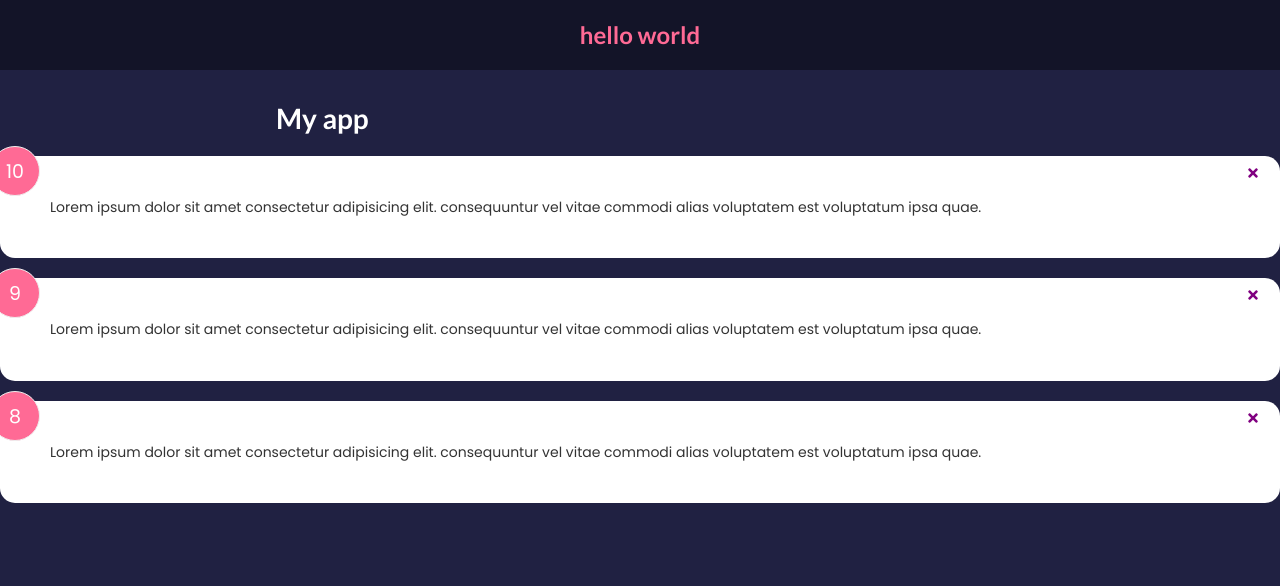
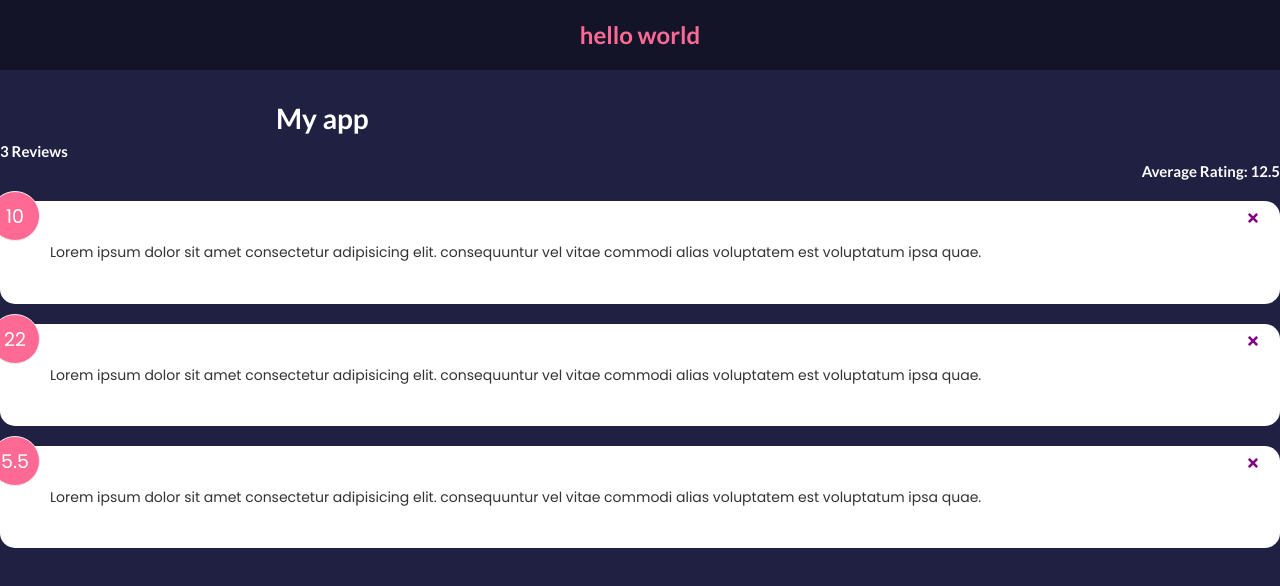
Before and after one commit to oliveroliverio/ud-brad-traversy-react-front-to-back-2022, a React (Create React App) app: page / in a window 1280 px wide. Shown: the top 586 px of the page. Built offline with nearby package versions, Linux system fonts and the light colour scheme.

Commit message:
01-calculating stats 1

```diff
--- a/src/App.js
+++ b/src/App.js
@@ -1,19 +1,20 @@
 import React, { useState } from "react";
 import Header from "./components/Header";
-import FeedbackItem from "./components/FeedbackItem";
 import FeedbackList from "./components/FeedbackList";
 import FeedbackData from "./data/FeedbackData";
+import FeedbackStats from "./components/FeedbackStats";
 
 // global level state vs component level state
 
 function App() {
   const [feedback, setFeedback] = useState(FeedbackData);
   const deleteFeedback = (id) => {
-    if (window.confirm("Are you sure you want to delete?")) {
-      // set feedback to new array filtering the item with the id that user clicked on
-      // keep all the items that DON"T match the id (clicked)
-      setFeedback(feedback.filter((item) => item.id !== id));
-    }
+    // if (window.confirm("Are you sure you want to delete?")) {
+    //   // set feedback to new array filtering the item with the id that user clicked on
+    //   // keep all the items that DON"T match the id (clicked)
+    //   setFeedback(feedback.filter((item) => item.id !== id));
+    // }
+    setFeedback(feedback.filter((item) => item.id !== id));
   };
   return (
     <>
@@ -21,6 +22,7 @@
       <div className="container">
         <h1>My app</h1>
       </div>
+      <FeedbackStats feedback={feedback}></FeedbackStats>
       <FeedbackList
         handleDelete={deleteFeedback}
         feedback={feedback}
--- /dev/null
+++ b/src/components/FeedbackStats.js
@@ -0,0 +1,17 @@
+import React from "react";
+
+function FeedbackStats({ feedback }) {
+  let avg =
+    feedback.reduce((acc, cur) => {
+      return acc + cur.rating;
+    }, 0) / feedback.length;
+
+  return (
+    <div className="feedback-stats">
+      <h4>{feedback.length} Reviews</h4>
+      <h4>Average Rating: {avg}</h4>
+    </div>
+  );
+}
+
+export default FeedbackStats;
--- a/src/data/FeedbackData.js
+++ b/src/data/FeedbackData.js
@@ -2,18 +2,18 @@
   {
     id: 1,
     rating: 10,
-    text: 'Lorem ipsum dolor sit amet consectetur adipisicing elit. consequuntur vel vitae commodi alias voluptatem est voluptatum ipsa quae.',
+    text: "Lorem ipsum dolor sit amet consectetur adipisicing elit. consequuntur vel vitae commodi alias voluptatem est voluptatum ipsa quae.",
   },
   {
     id: 2,
-    rating: 9,
-    text: 'Lorem ipsum dolor sit amet consectetur adipisicing elit. consequuntur vel vitae commodi alias voluptatem est voluptatum ipsa quae.',
+    rating: 22,
+    text: "Lorem ipsum dolor sit amet consectetur adipisicing elit. consequuntur vel vitae commodi alias voluptatem est voluptatum ipsa quae.",
   },
   {
     id: 3,
-    rating: 8,
-    text: 'Lorem ipsum dolor sit amet consectetur adipisicing elit. consequuntur vel vitae commodi alias voluptatem est voluptatum ipsa quae.',
+    rating: 5.5,
+    text: "Lorem ipsum dolor sit amet consectetur adipisicing elit. consequuntur vel vitae commodi alias voluptatem est voluptatum ipsa quae.",
   },
-]
+];
 
-export default FeedbackData
+export default FeedbackData;
```
